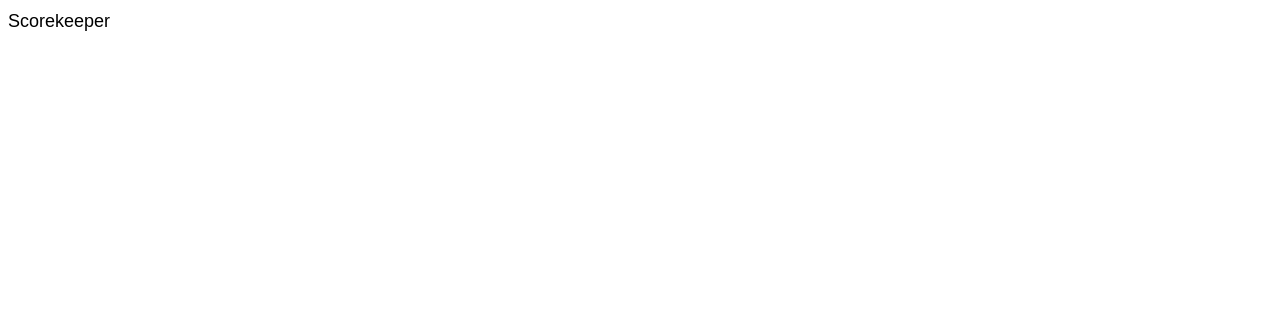
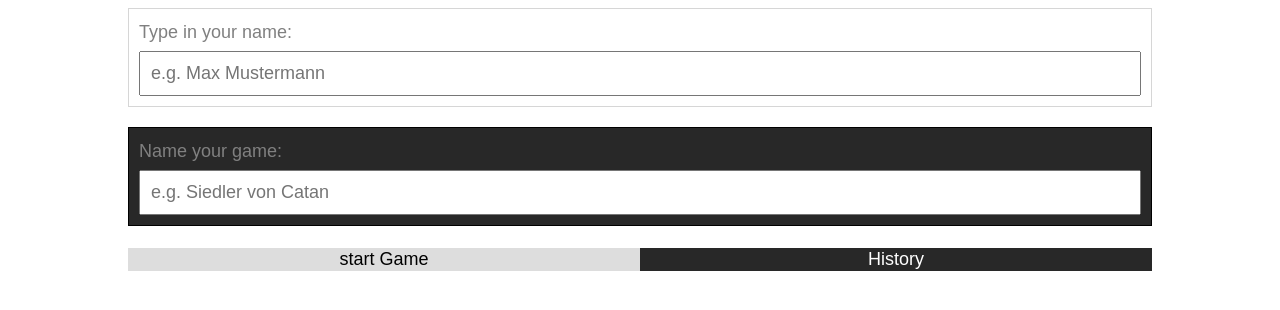
Before and after one commit to CasparVelsen/scorekeeper, a React (Create React App) app: page / in a window 1280 px wide. Shown: the top 310 px of the page. Built offline with nearby package versions, Linux system fonts and the light colour scheme.

Commit message:
Create component Input and start creating App

```diff
--- /dev/null
+++ b/src/App.css
@@ -0,0 +1,10 @@
+.App {
+  display: flex;
+  flex-direction: column;
+  gap: 20px;
+  align-items: center;
+}
+
+.App__buttons {
+  width: 50vw;
+}
--- a/src/App.js
+++ b/src/App.js
@@ -1,5 +1,28 @@
+import Input from "./components/Input";
+import Button from "./components/Button";
+import Player from "./components/Player";
+
+import "./App.css";
+
 function App() {
-  return <hi>Scorekeeper</hi>;
+  return (
+    <main className="App">
+      <Input
+        title={"Type in your name:"}
+        placeholder={"e.g. Max Mustermann"}
+        isDark={false}
+      />
+      <Input
+        title={"Name your game:"}
+        placeholder={"e.g. Siedler von Catan"}
+        isDark={true}
+      />
+      <div>
+        <Button children={"start Game"} isDark={false} />
+        <Button children={"History"} isDark={true} />
+      </div>
+    </main>
+  );
 }
 
 export default App;
--- a/src/components/Button.css
+++ b/src/components/Button.css
@@ -3,9 +3,10 @@
   border: none;
   padding: 4px, 12px;
   font-size: 1em;
+  width: 40vw;
 }
 
 .Button--dark {
-  background-color: #666;
+  background-color: rgb(40, 40, 40);
   color: white;
 }
--- /dev/null
+++ b/src/components/Input.css
@@ -0,0 +1,29 @@
+.Input {
+  display: flex;
+  flex-direction: column;
+  gap: 5px;
+  border: 1px solid rgb(214, 214, 214);
+  padding: 10px;
+  width: 80vw;
+}
+
+.Input--dark {
+  display: flex;
+  flex-direction: column;
+  gap: 5px;
+  border: 1px solid black;
+  background-color: rgb(40, 40, 40);
+  color: white;
+  padding: 10px;
+}
+
+.Input__title {
+  font-family: sans-serif;
+  color: grey;
+}
+
+.Input__textfield {
+  font-family: sans-serif;
+  padding: 10px;
+  color: rgb(171, 171, 171);
+}
--- /dev/null
+++ b/src/components/Input.js
@@ -0,0 +1,15 @@
+import "./Input.css";
+
+export default function Input({ title, placeholder, isDark }) {
+  return (
+    <form className={isDark ? "Input Input--dark" : "Input"}>
+      <label className="Input__title">{title}</label>
+      <input
+        className="Input__textfield"
+        name="nameOfPlayer"
+        placeholder={placeholder}
+        type="text"
+      ></input>
+    </form>
+  );
+}
```
Also changed, not shown: 1 other file (tests, documents, lock files or other folders).
